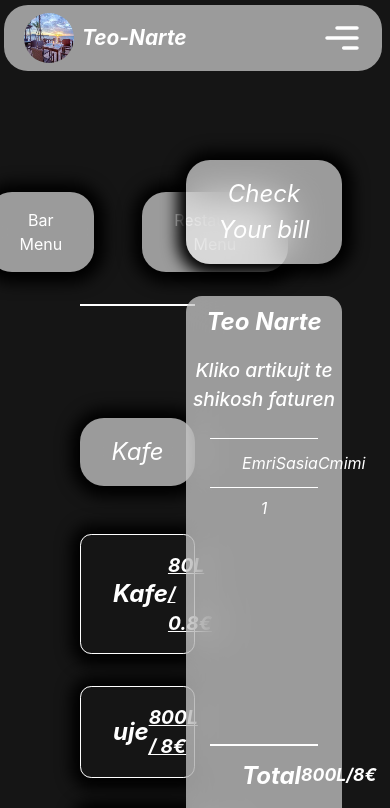
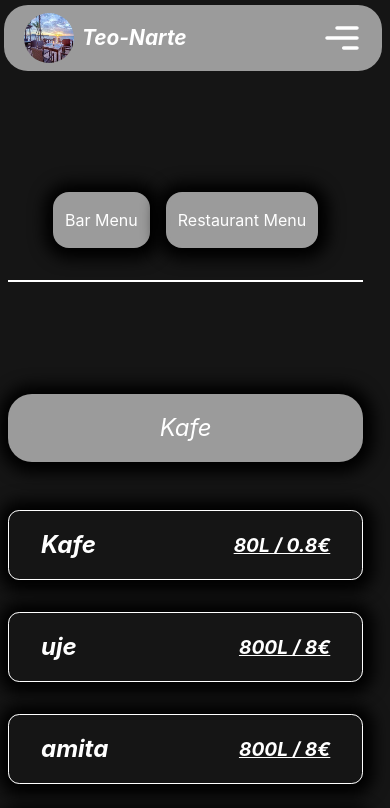
Before and after one commit to Don-Debug/Next-Restaurant, a Next.js app: page /menu in a window 390 px wide. Shown: the top 808 px of the page. Built offline with nearby package versions, Linux system fonts and the light colour scheme.

Commit message:
[almost done]

```diff
--- a/app/menu/components/BillItems.tsx
+++ /dev/null
@@ -1,7 +0,0 @@
-export default function BillItems() {
-  return (
-    <div>
-      <h1>hello</h1>
-    </div>
-  );
-}
--- a/app/menu/components/CheckBill.tsx
+++ b/app/menu/components/CheckBill.tsx
@@ -9,6 +9,7 @@ interface Props {
 
 export default function CheckBill({ selectedItem }: Props) {
   console.log(selectedItem);
+  const selectedItems = [selectedItem];
   return (
     <div>
       <h1 className="bg-blured px-[1rem] py-[1rem] w-[100%] text-center text-[1.5rem] rounded-[1.5rem] box-shadow">
@@ -29,22 +30,24 @@ export default function CheckBill({ selectedItem }: Props) {
             <p>Cmimi</p>
           </div>
           <div className="flex flex-col overflow-y-auto snap-y snap-mandatory vertical-sb gap-5 h-[15rem]">
-            {selectedItem.name}
+            {selectedItems.map((item) => (
               <div
+                key={item.name}
                 className="flex flex-row justify-between items-center
                 px-8 py-1 mt-1"
               >
-              <p>{selectedItem.name}</p>
+                <p>{item.name}</p>
                 <p>1</p>
-              <p>{selectedItem.price}</p>
+                <p>{item.price}</p>
               </div>
+            ))}
           </div>
           <div
             className="flex flex-row justify-between items-center
            px-8 py-3 border-t-[2px] border-white mt-4"
           >
             <p className="font-bold text-[1.5rem]">Total</p>
-            <p className="font-bold text-[1.1rem]">800L/8€</p>
+            <p className="font-bold text-[1.1rem]">{selectedItem.price}</p>
           </div>
 
           <p className=" text-center py-8">
--- a/app/menu/page.tsx
+++ b/app/menu/page.tsx
@@ -25,16 +25,19 @@ export default function Menu() {
       <div className=" h-[10rem]">
         <Navbar />
       </div>
-      <div className=" flex justify-start items-start px-[5rem]">
-        <div className=" w-[50%]">
-          <div className="flex justify-center items-center gap-[3rem] border-b-[2px] py-[2rem] border-white">
+      <div className=" flex justify-start items-start sm:px-[5rem] px-2">
+        <div className=" w-[95%]">
+          <div
+            className="flex justify-center items-center sm:gap-[3rem] gap-4
+           border-b-[2px] py-[2rem] border-white"
+          >
             <button onClick={toggleFirstDiv}>
-              <h1 className=" px-[2rem] py-[1rem] bg-blured rounded-[1.5rem] box-shadow">
+              <h1 className=" sm:px-[2rem] px-3 py-[1rem] bg-blured sm:rounded-[1.5rem] rounded-[1rem] box-shadow">
                 Bar Menu
               </h1>
             </button>
             <button onClick={toggleSecondDiv}>
-              <h1 className=" px-[2rem] py-[1rem] bg-blured rounded-[1.5rem] box-shadow">
+              <h1 className=" sm:px-[2rem] px-3 py-[1rem] bg-blured sm:rounded-[1.5rem] rounded-[1rem] box-shadow">
                 Restaurant Menu
               </h1>
             </button>
@@ -42,14 +45,14 @@ export default function Menu() {
           {showFirstDiv && <Bar />}
           {showSecondDiv && <Restaurant />}
         </div>
-        <div className="w-[40%] fixed right-[3rem]">
+        {/* <div className="w-[40%] fixed right-[3rem]">
           <CheckBill
             selectedItem={{
               name: "",
               price: "",
             }}
           />
-        </div>
+        </div> */}
       </div>
     </div>
   );
```
Lines whose indentation alone changed are shown as unchanged.
